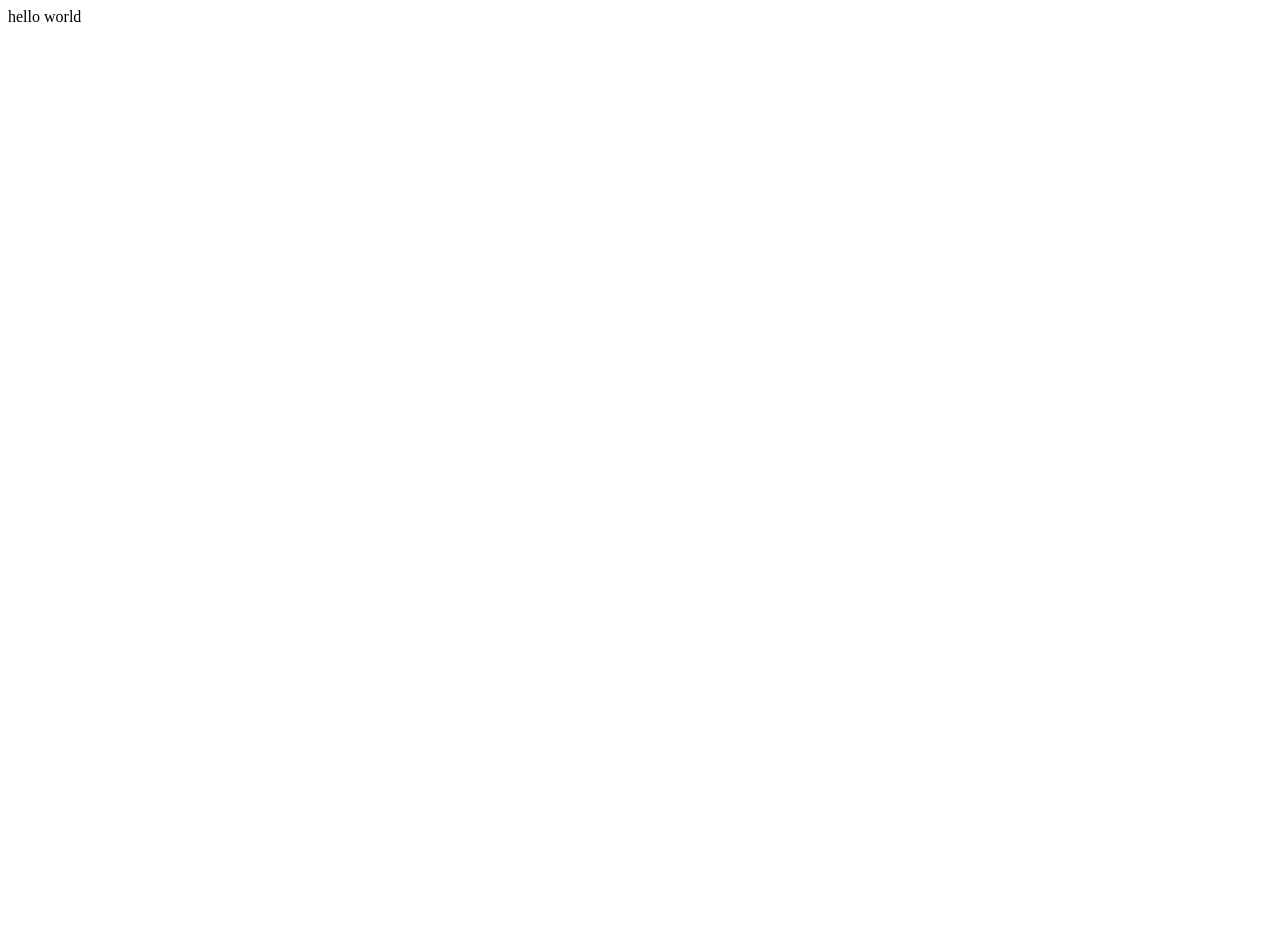
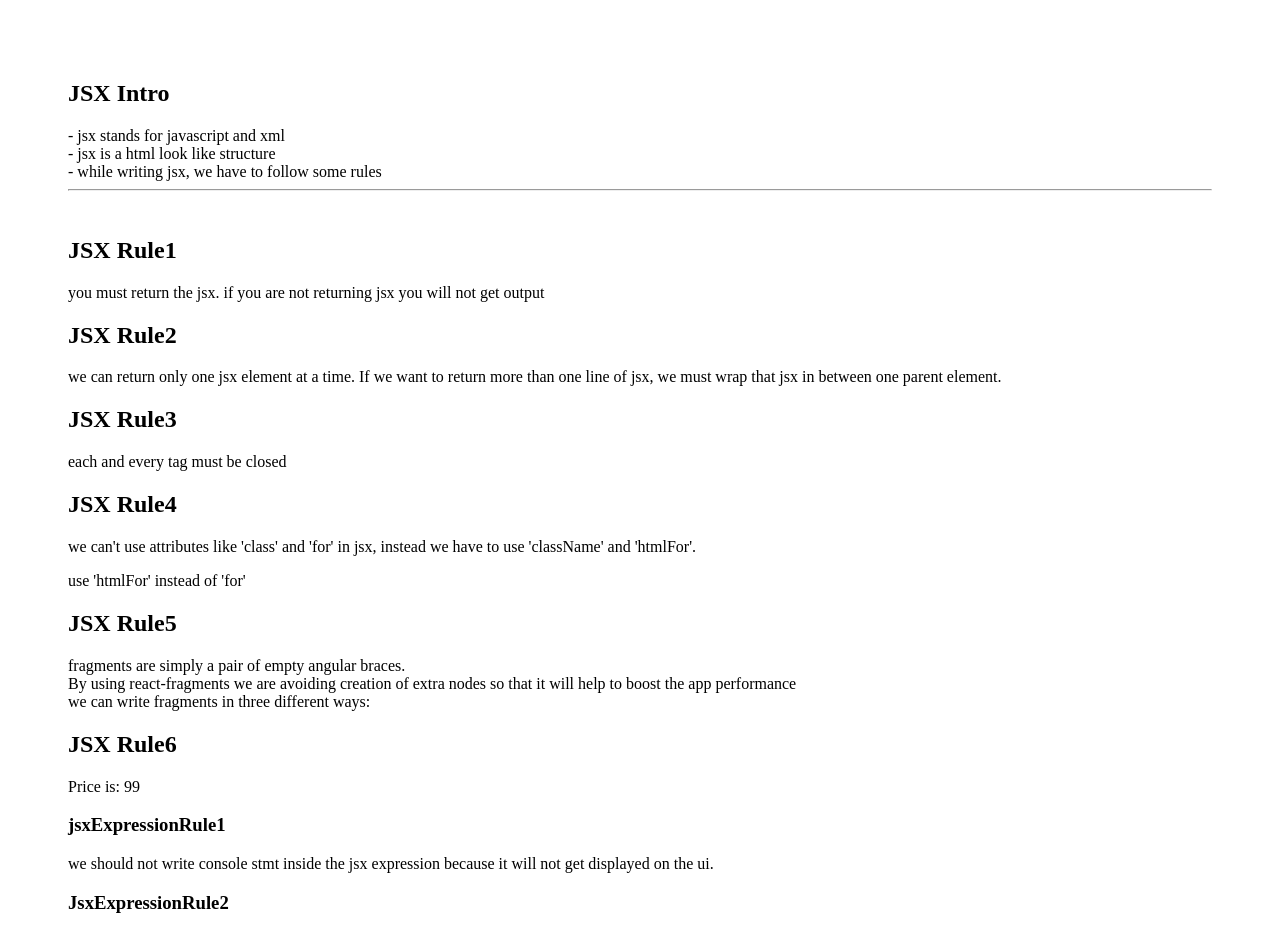
Before and after one commit to Rahullkumr/React, a React (Vite) app in the folder ReactByPrasadSir/: page / in a window 1280 px wide. Shown: the top 933 px of the page. Before the commit the page ends 800 px from the top, so only its background shows below. Built offline with nearby package versions, Linux system fonts and the light colour scheme.

Commit message:
feat: implement JSX introduction component with rules and examples

```diff
--- a/ReactByPrasadSir/src/App.jsx
+++ b/ReactByPrasadSir/src/App.jsx
@@ -1,12 +1,21 @@
 import './App.css'
+import Layout01 from './components/00_tasks/Layout01.jsx'
+import Layout02 from './components/00_tasks/Layout02.jsx'
+import JsxIntro from './components/01_jsxIntro/JsxIntro.jsx'
 
 function App() {
 
   return (
     <>
-      <div>
-        hello world
-      </div>
+{/* ============ Tasks ============ */}
+      {/* <Layout01/> */}
+      {/* <Layout02/> */}
+
+
+
+{/* ============ Components ============ */}
+      <JsxIntro/>
+
     </>
   )
 }
--- /dev/null
+++ b/ReactByPrasadSir/src/components/01_jsxIntro/JsxIntro.css
@@ -0,0 +1,4 @@
+#jsxrelated{
+    margin: 50px;
+    padding: 10px;
+}
--- a/ReactByPrasadSir/src/components/01_jsxIntro/JsxIntro.jsx
+++ b/ReactByPrasadSir/src/components/01_jsxIntro/JsxIntro.jsx
@@ -0,0 +1,27 @@
+import JsxRule1 from "./jsxRules/JsxRule1";
+import JsxRule2 from "./jsxRules/JsxRule2";
+import JsxRule3 from "./jsxRules/JsxRule3";
+import JsxRule4 from "./jsxRules/JsxRule4";
+import JsxRule5 from "./jsxRules/JsxRule5";
+import JsxRule6 from "./jsxRules/JsxRule6";
+import './JsxIntro.css'
+
+let JsxIntro = ()=>{
+    return (
+        <section id='jsxrelated'>
+            <div>
+                <h2>JSX Intro</h2>
+                - jsx stands for javascript and xml <br />
+                - jsx is a html look like structure <br />
+                - while writing jsx, we have to follow some rules <hr /><br />
+            </div>
+            <JsxRule1/>
+            <JsxRule2/>
+            <JsxRule3/>
+            <JsxRule4/>
+            <JsxRule5/>
+            <JsxRule6/>
+        </section>
+    );
+}
+export default JsxIntro;
--- a/ReactByPrasadSir/src/components/01_jsxIntro/jsxRules/JsxRule1.jsx
+++ b/ReactByPrasadSir/src/components/01_jsxIntro/jsxRules/JsxRule1.jsx
@@ -0,0 +1,9 @@
+let JsxRule1 = ()=>{
+    return (
+        <>
+            <h1>JSX Rule1</h1>
+            <p>you must return the jsx. if you are not returning jsx you will not get output</p>
+        </>
+    );
+}
+export default JsxRule1;
--- a/ReactByPrasadSir/src/components/01_jsxIntro/jsxRules/JsxRule2.jsx
+++ b/ReactByPrasadSir/src/components/01_jsxIntro/jsxRules/JsxRule2.jsx
@@ -0,0 +1,25 @@
+let JsxRule2 = ()=>{
+    return (
+        <>
+            <h1>JSX Rule2</h1>
+            <p>
+                we can return only one jsx element at a time. If we want to return more than one line of jsx, we must wrap that jsx in between one parent element.
+            </p>
+        </>
+    );
+
+    // it will work because we are returning more than one element with one parent div element
+        // return(
+        //     <div>
+        //         <div>JsxRule2</div>
+        //         <div></div>
+        //     </div>
+        // );
+
+    // it will not work because we are returning more than one element without any parent div element
+        // return(
+        //     <div>returning without</div>
+        //     <div>parent element</div>
+        // );
+}
+export default JsxRule2;
--- a/ReactByPrasadSir/src/components/01_jsxIntro/jsxRules/JsxRule3.jsx
+++ b/ReactByPrasadSir/src/components/01_jsxIntro/jsxRules/JsxRule3.jsx
@@ -0,0 +1,35 @@
+let JsxRule3 = ()=>{
+    return (
+        <>
+            <h1>JSX Rule3</h1>
+            <p>
+                each and every tag must be closed
+            </p>
+        </>
+    );
+
+    // this will work because we are closing all tags
+        // return (
+        //     <div>
+        //         JsxRule3
+        //         <div>
+        //             <br/>
+        //             <hr/>
+        //             <input type='text' />
+        //         </div>
+        //     </div>
+        // );
+
+    // this will not work because we are not closing the jsx elements
+        // return (
+        //     <div>
+        //         JsxRule3
+        //         <div>
+        //             <br>
+        //             <hr>
+        //             <input type='text' >
+        //         </div>
+        //     </div>
+        // );
+}
+export default JsxRule3;
--- a/ReactByPrasadSir/src/components/01_jsxIntro/jsxRules/JsxRule4.jsx
+++ b/ReactByPrasadSir/src/components/01_jsxIntro/jsxRules/JsxRule4.jsx
@@ -0,0 +1,12 @@
+let JsxRule4 = ()=>{
+    return (
+        <>
+            <h1>JSX Rule4</h1>
+            <p className='para1'>
+                we can't use attributes like 'class' and 'for' in jsx, instead we have to use 'className' and 'htmlFor'.
+            </p>
+            <label htmlFor=''>use 'htmlFor' instead of 'for'</label>
+        </>
+    );
+}
+export default JsxRule4;
--- a/ReactByPrasadSir/src/components/01_jsxIntro/jsxRules/JsxRule5.jsx
+++ b/ReactByPrasadSir/src/components/01_jsxIntro/jsxRules/JsxRule5.jsx
@@ -0,0 +1,51 @@
+let JsxRule5 = ()=>{
+    return (
+        <>
+            <h1>JSX Rule5</h1>
+            <p>
+                fragments are simply a pair of empty angular braces. <br />
+                By using react-fragments we are avoiding creation of extra nodes so that it will help to boost the app performance <br />
+                we can write fragments in three different ways: <br />
+            </p>
+        </>
+    );
+    `
+        - 1. as <></>
+
+            - return(
+                <>
+                    <h1>Fragments</h1>
+                    <p></p>
+                </>
+            );
+
+
+
+        - 2. as <react.fragment></react.fragment>
+
+            - return(
+                <react.fragment>
+                    <h1>Fragments</h1>
+                    <p></p>
+                </react.fragment>
+            );
+
+
+
+        - 3. as <fragment></fragment> but we need to destructure it first
+
+            import {Fragment} from 'react';
+            - - return(
+                <fragment>
+                    <h1>Fragments</h1>
+                    <p></p>
+                </fragment>
+            );
+
+
+
+        - kyu 3 ways to do same thing?
+            - we can't use 'key' attribute with empty fragment but baaki k dono k saath likh skte
+    `
+}
+export default JsxRule5;
--- /dev/null
+++ b/ReactByPrasadSir/src/components/01_jsxIntro/jsxRules/JsxRule6.jsx
@@ -0,0 +1,22 @@
+import JsxExpressionRule1 from "./jsxExpression/JsxExpressionRule1";
+import JsxExpressionRule2 from "./jsxExpression/JsxExpressionRule2";
+
+let JsxRule6 = ()=>{
+    let price = 99;
+    return (
+        <div>
+            <h1>JSX Rule6</h1>
+            <p>
+                {/* jsx expression */}
+                    Price is: {price}
+
+                {/* think about the pain of doing the same thing using DOM */}
+            </p>
+            <div>
+                <JsxExpressionRule1/>
+                <JsxExpressionRule2/>
+            </div>
+        </div>
+    );
+}
+export default JsxRule6;
--- /dev/null
+++ b/ReactByPrasadSir/src/components/01_jsxIntro/jsxRules/jsxExpression/JsxExpressionRule1.jsx
@@ -0,0 +1,14 @@
+let JsxExpressionRule1 = ()=>{
+    return (
+        <div>
+            <h3>jsxExpressionRule1</h3>
+            <p>
+                we should not write console stmt inside the jsx expression because it will not get displayed on the ui.
+            </p>
+            <div>
+                {console.log('not going to display on the ui')}
+            </div>
+        </div>
+    );
+}
+export default JsxExpressionRule1
--- /dev/null
+++ b/ReactByPrasadSir/src/components/01_jsxIntro/jsxRules/jsxExpression/JsxExpressionRule2.jsx
@@ -0,0 +1,25 @@
+let JsxExpressionRule2 =()=>{
+    let mode = 'dark'
+    return (
+        <div>
+            <h3>JsxExpressionRule2</h3>
+            <p>
+                In jsx expression, we can't write any conditional stmt but can use ternary operator and short-circuit operators.
+            </p>
+            <h1>
+                {/* it will not work */}
+                    {/* {if(mode == 'dark'){
+                        return '☀️'
+                    }else{
+                        return '🌙'
+                    }} */}
+
+
+
+                {/* it will work perfectly */}
+                {mode=='dark'?<p>☀️</p>:<p>🌙</p>}
+            </h1>
+        </div>
+    );
+}
+export default JsxExpressionRule2;
```
